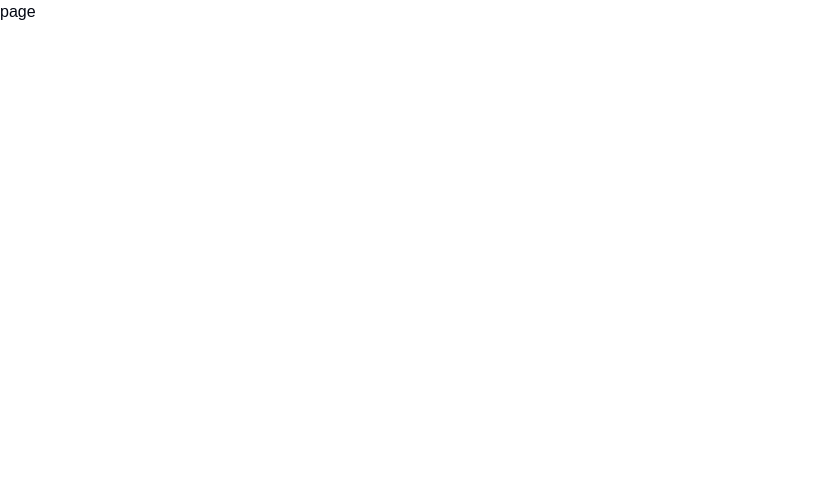
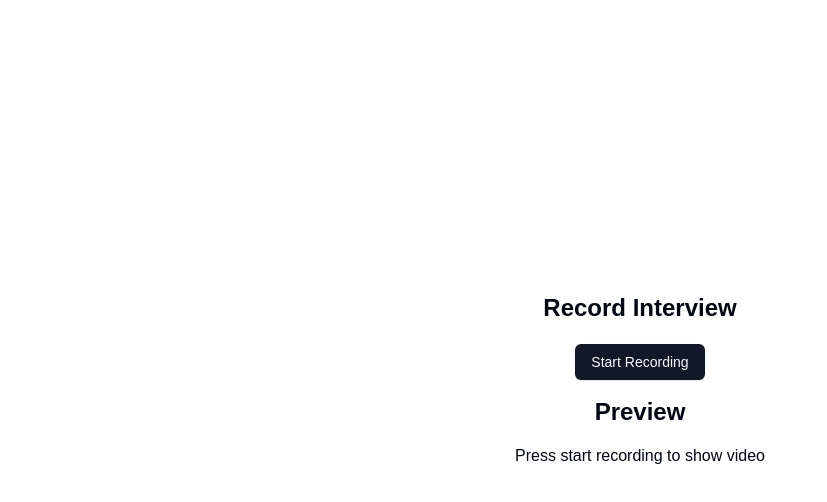
Before and after one commit to Kyle-Hasan/InterviewSenseiFrontend, a Next.js app: page /InterviewRecord in a window 1280 px wide. Shown: the top 502 px of the page, without its empty margins (0-827 px from the left). Built offline with nearby package versions, Linux system fonts and the light colour scheme.

Commit message:
add video recording

```diff
--- a/src/app/InterviewRecord/page.tsx
+++ b/src/app/InterviewRecord/page.tsx
@@ -1,7 +1,13 @@
+import VideoRecord from '@/components/VideoRecord'
 import React from 'react'
 
 export default function InterviewRecord() {
   return (
-    <div>page</div>
+    <div className='flex items-center justify-center h-screen flex-col'>
+
+        <h2 className='text-2xl font-bold text-center mb-5 w-screen'>Record Interview</h2>
+        <VideoRecord />
+
+    </div>
   )
 }
--- a/src/app/login/page.tsx
+++ b/src/app/login/page.tsx
@@ -21,7 +21,7 @@ const LoginPage = () => {
     const response = await axiosInstance.post("/Auth/login", {username,password})
     const userData:User = response.data
     if (userData) {
-
+      router.push("/interviewRecord")
       authContext?.setLogin(userData)
     } else {
       alert("Login failed");
--- /dev/null
+++ b/src/components/VideoRecord.tsx
@@ -0,0 +1,104 @@
+'use client'
+import React, { useRef, useState } from 'react';
+import { Button } from './ui/button';
+
+export default function VideoRecord() {
+  const videoRef = useRef<HTMLVideoElement>(null);
+  const [recording, setRecording] = useState(false);
+  const [hasVideo,setHasVideo] = useState(false)
+  const downloadRef = useRef<HTMLAnchorElement>(null);
+  const mediaRecorder =  useRef<MediaRecorder | null>(null)
+  const mediaStream = useRef<MediaStream | null>(null)
+
+
+  async function handleStream(stream:MediaStream) {
+    mediaRecorder.current = new MediaRecorder(stream as MediaStream)
+    if(mediaRecorder.current) {
+        // eslint-disable-next-line @typescript-eslint/no-explicit-any
+        const data:any[] = []
+        mediaRecorder.current.ondataavailable = (event) => data.push(event.data)
+
+        mediaRecorder.current.start()
+
+        const stopped = new Promise((resolve, reject) => {
+
+            mediaRecorder.current.onstop = resolve;
+            // eslint-disable-next-line @typescript-eslint/no-explicit-any
+            mediaRecorder.current.onerror = (event:any) => reject(event.name);
+          });
+
+
+          await stopped;
+          debugger
+          return data;
+
+      }
+      return null
+  }
+
+  // eslint-disable-next-line @typescript-eslint/no-explicit-any
+  const convertDataToBlob = (data:any[])=> {
+    return new Blob(data, {type: "video/webm"})
+  }
+
+  const startRecording = async () => {
+
+    try {
+      setRecording(true);
+      setHasVideo(true)
+      mediaStream.current = await navigator.mediaDevices.getUserMedia({
+        video: true,
+        audio: true,
+      });
+
+      if (videoRef.current && mediaStream.current) {
+        videoRef.current.srcObject = mediaStream.current;
+        videoRef.current.play();
+      }
+
+      const recordedChunks = await handleStream(mediaStream.current);
+      debugger
+
+      if (videoRef.current && downloadRef.current && recordedChunks) {
+        debugger;
+        const url = URL.createObjectURL(convertDataToBlob(recordedChunks));
+
+        videoRef.current.src = url;
+        videoRef.current.srcObject = null;
+        videoRef.current.controls = true;
+
+        downloadRef.current.href = url;
+        downloadRef.current.download = 'RecordedVideo.webm';
+        downloadRef.current.textContent = 'Download Recorded Video';
+      }
+    } catch (error) {
+      console.error('Error during recording:', error);
+      setRecording(false);
+    }
+  };
+
+  const stopRecording = () => {
+    if (mediaStream.current) {
+      mediaStream.current.getTracks().forEach((track) => track.stop());
+    }
+    setRecording(false);
+  };
+
+  return (
+    <div className='space-y-4 flex flex-col items-center justify-center'>
+
+      {recording ? (
+        <Button onClick={stopRecording}>Stop Recording</Button>
+      ) : (
+        <Button onClick={startRecording}>Start Recording</Button>
+      )}
+      <h2 className="text-2xl font-bold mb-3">Preview</h2>
+      {
+        hasVideo ?
+      <video className="size-auto" ref={videoRef} autoPlay muted></video> : <p className='text'>Press start recording to show video</p>
+        }
+      <br />
+      <a ref={downloadRef} className="text-blue-500 mt-4 block"></a>
+    </div>
+  );
+}
```
